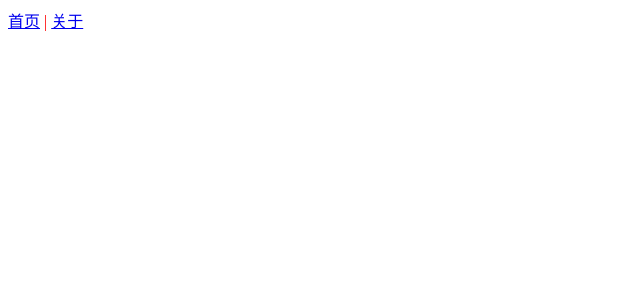
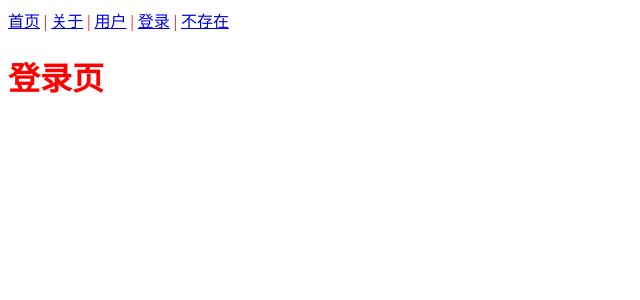
Before and after one commit to ego-space/ssr-camp, a React app: page /login in a window 1280 px wide. Shown: the top 300 px of the page, without its empty margins (0-640 px from the left). Built offline with nearby package versions, Linux system fonts and the light colour scheme; the HTML template or start-up script is replaced by a standard one.

Commit message:
feat: 处理页面状态码

```diff
--- a/client/index.js
+++ b/client/index.js
@@ -1,6 +1,6 @@
 import React from 'react'
 import ReactDom from 'react-dom'
-import { BrowserRouter, Route } from 'react-router-dom'
+import { BrowserRouter, Route, Switch } from 'react-router-dom'
 import routes from '../src/App'
 import { Provider } from 'react-redux'
 import { getClientStore } from '../src/store/store'
@@ -9,7 +9,9 @@ import Header from '../src/components/Header'
 const Page = (<Provider store={getClientStore()}>
   <BrowserRouter>
     <Header />
-    {routes.map(route => <Route {...route}></Route>)}
+    <Switch>
+      {routes.map(route => <Route {...route}></Route>)}
+    </Switch>
   </BrowserRouter>
 </Provider>)
 // 注水 客户端入口
--- a/src/App.js
+++ b/src/App.js
@@ -3,6 +3,8 @@ import { Route } from 'react-router-dom'
 import Index from './container/Index';
 import About from './container/About';
 import User from './container/user';
+import Notfound from './container/Notfound'
+import Login from './container/Login';
 import './App.css'
 
 // export default (
@@ -31,5 +33,15 @@ export default [
     component: User,
     exact: true,
     key: 'user'
+  },
+  {
+    path: '/login',
+    component: Login,
+    exact: true,
+    key: 'login'
+  },
+  {
+    component: Notfound,
+    key: 'notFound'
   }
 ]
--- a/src/components/Header.js
+++ b/src/components/Header.js
@@ -6,5 +6,11 @@ export default () => {
     <Link to="/">首页</Link>
     <span> | </span>
     <Link to="/about">关于</Link>
+    <span> | </span>
+    <Link to="/user">用户</Link>
+    <span> | </span>
+    <Link to="/login">登录</Link>
+    <span> | </span>
+    <Link to="/abcd">不存在</Link>
   </div>
 }
--- /dev/null
+++ b/src/container/Login.js
@@ -0,0 +1,7 @@
+import React from 'react'
+
+function Login() {
+  return <h1>登录页</h1>
+}
+
+export default Login
--- /dev/null
+++ b/src/container/Notfound.js
@@ -0,0 +1,21 @@
+import React from 'react'
+import {Route} from 'react-router-dom'
+
+function Status({code, children}) {
+  return <Route render={({ staticContext }) => {
+    if(staticContext) {
+      staticContext.statusCode = code
+    }
+    return children
+  }}></Route>
+}
+
+function Notfound(props) {
+  // console.log('not-found', props)
+  // props中可以获取staticContext上下文进行赋值，比如传递状态码
+  return <Status code={404}>
+    <h1>404 Notfound</h1>
+  </Status>
+}
+
+export default Notfound
--- a/src/container/User.js
+++ b/src/container/User.js
@@ -1,13 +1,16 @@
 import React from 'react'
 import { connect } from 'react-redux'
 import { getUserInfo } from '../store/user'
+import { Redirect } from 'react-router-dom'
 
 function User(props) {
-  return <div>
-    <h1>
-      Hello Word!!! My name is {props.userInfo.name}
-    </h1>
-  </div>
+  // 逻辑判断，重定向页面
+  return <Redirect to="/login"></Redirect>
+  // return <div>
+  //   <h1>
+  //     Hello Word!!! My name is {props.userInfo.name}
+  //   </h1>
+  // </div>
 }
 // 注入方法
 User.loadData = (store) => {
```
Also changed, not shown: 1 other file (tests, documents, lock files or other folders).
